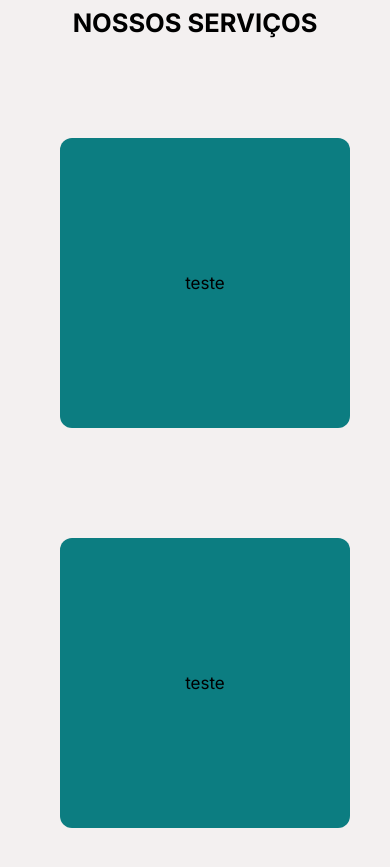
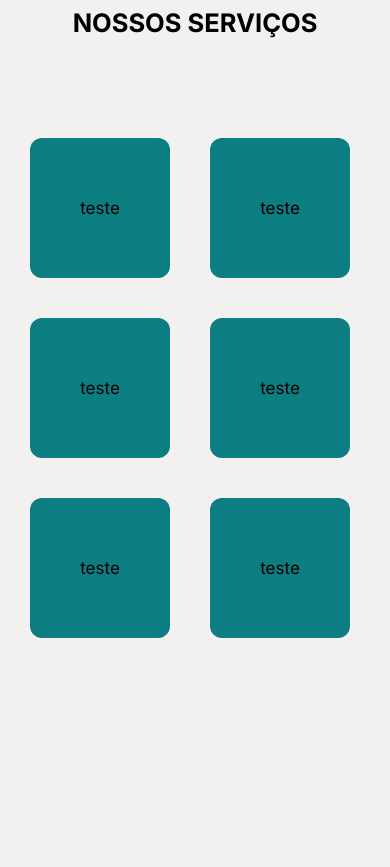
Before and after one commit to victor-rocha1/premier_feet_podologia, a React (Vite) app: page / in a window 390 px wide. Shown: the part 2080-2947 px from the top of the page. After the commit the page ends 2781 px from the top, so only its background shows below. Built offline with nearby package versions, Linux system fonts and the light colour scheme.

Commit message:
responsividade section servicos

```diff
--- a/src/assets/components/Card/card.css
+++ b/src/assets/components/Card/card.css
@@ -21,7 +21,6 @@
     width: calc(100% - 10px);
     height: calc(100% - 10px);
     top: 15px;
-    left: 15px;
     background-color: var(--verde-agua);
     border-radius: 12px;
     display: flex;
@@ -30,3 +29,42 @@
     transition: all 0.3s ease;
     z-index: 0;
 }
+
+
+/* Responsividade */
+@media (max-width: 850px) {
+    .card-container {
+        width: 90%;
+        gap: 50px;
+        grid-template-columns: repeat(auto-fit, 200px);
+    }
+
+    .div-card-servicos {
+        width: 200px;
+        height: 200px;
+    }
+}
+
+@media (max-width: 730px) {
+    .card-container {
+        gap: 50px;
+        grid-template-columns: repeat(auto-fit, 180px);
+    }
+
+    .div-card-servicos {
+        width: 180px;
+        height: 180px;
+    }
+}
+
+@media (max-width: 730px) {
+    .card-container {
+        gap: 30px;
+        grid-template-columns: repeat(auto-fit, 150px);
+    }
+
+    .div-card-servicos {
+        width: 150px;
+        height: 150px;
+    }
+}
```
